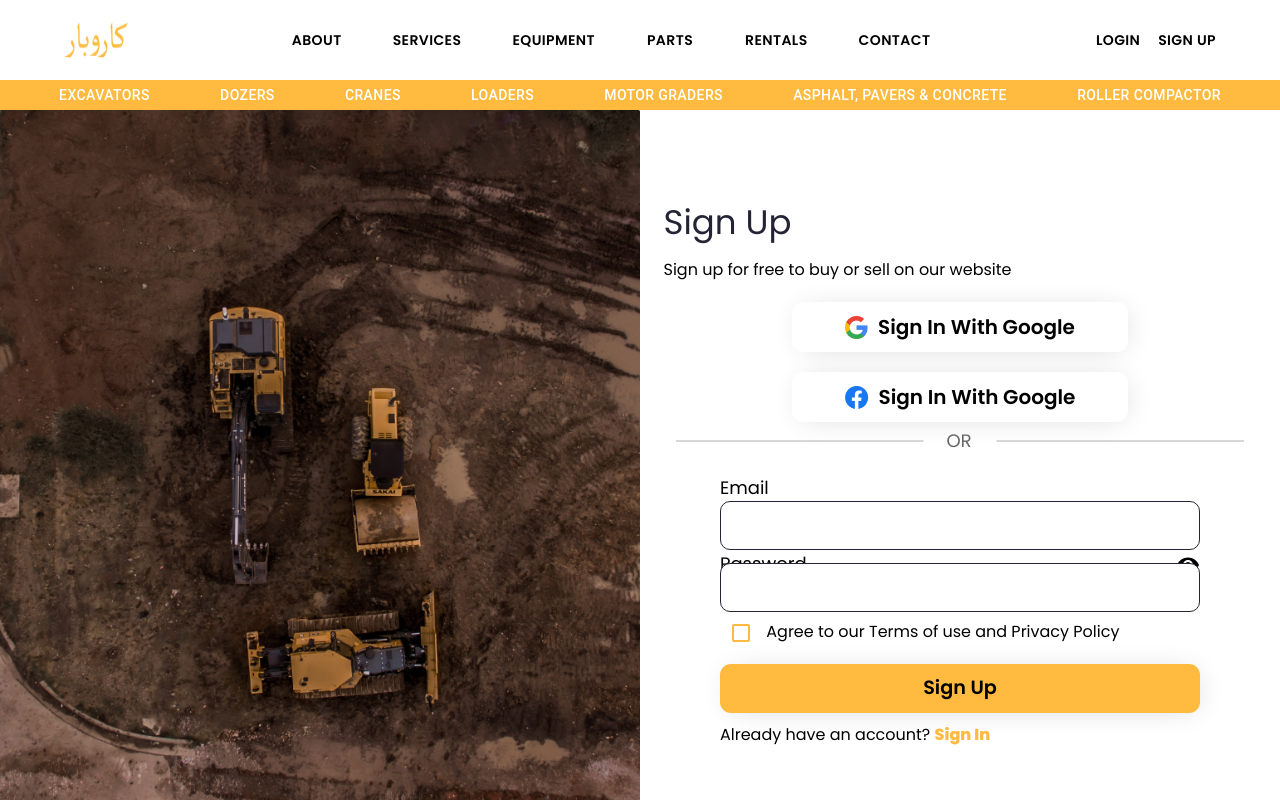
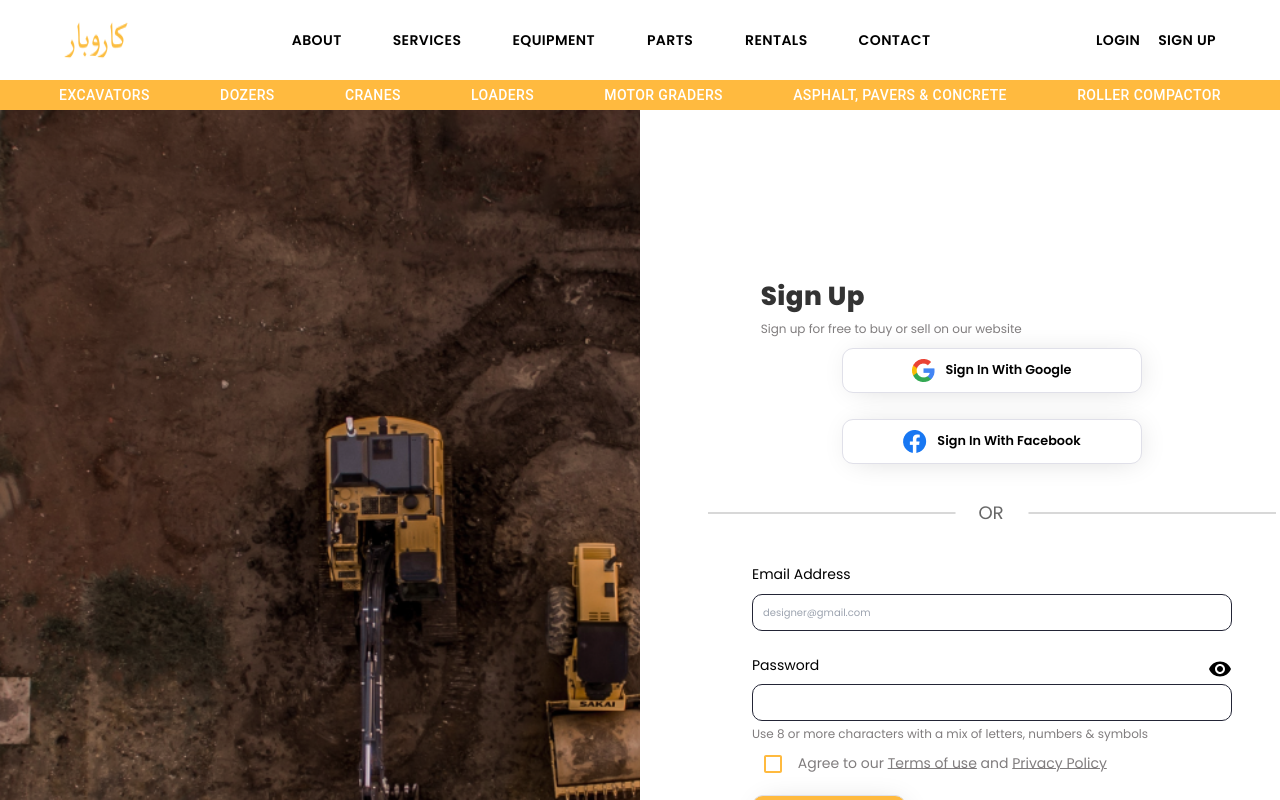
Before and after one commit to Hashir-Khan777/ME-P-Frontend, a React (Create React App) app: page /signup in a window 1280 px wide. Shown: the top 800 px of the page. Built offline with nearby package versions, Linux system fonts and the light colour scheme.

Commit message:
sign up form reponsiveness fixed

```diff
--- a/src/pages/Sign In/index.tsx
+++ b/src/pages/Sign In/index.tsx
@@ -124,7 +124,6 @@ const SignIn = () => {
               cursor: "pointer",
             }}
           >
-            <span></span>{" "}
             <p  className="fa m-0 underline text-[12px]">
               Forget your password
             </p>
--- a/src/pages/Sign In/style.ts
+++ b/src/pages/Sign In/style.ts
@@ -125,7 +125,7 @@ button{
     margin: 10px 0px;
     font-size:12px !important;
     max-width: 75%;
-    width: 20vw;
+    width: 24vw;
 
     img{
         max-width: 7%;
--- a/src/pages/Sign Up/index.tsx
+++ b/src/pages/Sign Up/index.tsx
@@ -1,16 +1,10 @@
 import React, { useEffect, useState } from "react";
 import { FlexChild1, FlexChild2, ParentFlex, StyledButton } from "./style";
-import banner from "../../assets/signIn.png";
 import google from "../../assets/google.png";
 import fb from "../../assets/fb.png";
 import divider from "../../assets/divider.png";
-import buy from "../../assets/Get.png";
-import sell from "../../assets/Shop.png";
-import { TextField, Button } from "@mui/material";
 import { Visibility, VisibilityOff } from "@mui/icons-material";
 import Checkbox from "@mui/material/Checkbox";
-import { auth } from "../../utils/firebase/auth";
-import { createUserWithEmailAndPassword } from "firebase/auth";
 import { Link, useNavigate } from "react-router-dom";
 import { useDispatch, useSelector } from "react-redux";
 import { register } from "../../store/actions/auth.action";
@@ -70,49 +64,40 @@ const SignUp = () => {
   return (
     <>
       <ParentFlex>
-        <FlexChild1>{/* <img src={banner} alt="banner" /> */}</FlexChild1>
+        <FlexChild1></FlexChild1>
         <FlexChild2>
-          <br />
-          <h1 style={{ letterSpacing: "2%" }}>Sign Up </h1>
-          <p className="left">Sign up for free to buy or sell on our website</p>
-
-          <button style={{ width: "336px", fontSize: "20px" }}>
-            {" "}
+          <h1 className="tracking-[0.5px] font-bold text-blackBrown relative sm:left-[-11.2rem] left-0 ">Sign Up</h1>
+          <p className="text-[#807d7e] text-[12px] relative sm:left-[-6.3rem] left-0 mt-1">Sign up for free to buy or sell on our website</p>
+          <button className="secondary-button">
             <img src={google} alt="google" /> Sign In With Google
           </button>
-          <button style={{ width: "336px", fontSize: "20px" }}>
-            <img src={fb} alt="fb" /> Sign In With Google
+          <button className="secondary-button">
+            <img src={fb} alt="fb" /> Sign In With Facebook
           </button>
+          <br />
           <span>
-            <img src={divider} alt="divider" />
+            <img className="mb-[1rem]" src={divider} alt="divider" />
           </span>
           <br />
-
-          <form className="formsize" onSubmit={handleSubmit}>
-            <label>Email</label>
-            <input value={email} onChange={handleEmailChange} required />
+          <form style={{ width: "75%" }} onSubmit={handleSubmit}>
+            <label>Email Address</label>
+            <input placeholder="designer@gmail.com" value={email} onChange={handleEmailChange} required />
             {email && !isEmailValid && (
-              <p className="validation-message">Invalid email format</p>
+              <p className="validation-message">Invalid email</p>
             )}
-
             <label
-              style={{
-                display: "flex",
-                alignItems: "center",
-                justifyContent: "space-between",
-                marginBottom: "-14px",
-              }}
+              className="flex items-center justify-between mt-6"
             >
-              Password{" "}
+              Password
               <p
                 onClick={handleShowPasswordToggle}
-                style={{
-                  border: "none",
-                  background: "transparent",
-                  cursor: "pointer",
-                }}
+                className="border-none bg-transparent cursor-pointer"
               >
-                {showPassword ? <VisibilityOff /> : <Visibility />}
+                {showPassword ? (
+                  <div className="flex"><VisibilityOff className="mb-[-6px] text-[#807d7e] mr-2" /><p className="text-[#807d7e] text-[12px] mt-1">Hide</p></div>
+                ) : (
+                  <Visibility className="mb-[-6px]" />
+                )}
               </p>
             </label>
             <div>
@@ -123,13 +108,14 @@ const SignUp = () => {
                 required
               />
             </div>
+            <p className="text-[#807d7e] text-[12px] mt-1">Use 8 or more characters with a mix of letters, numbers & symbols</p>
             {password && !isPasswordValid && (
               <p className="validation-message">
                 Password should be at least 6 characters
               </p>
             )}
 
-            <p className="fa">
+            <p className="fa text-[#807d7e] text-[14px]">
               {" "}
               <Checkbox
                 sx={{
@@ -139,20 +125,19 @@ const SignUp = () => {
                   },
                 }}
               />{" "}
-              Agree to our Terms of use and Privacy Policy{" "}
+              Agree to our <u>Terms of use</u> and <u>Privacy Policy</u>{" "}
             </p>
             <StyledButton
-              className="fa"
               type="submit"
+              style={{ backgroundColor: "#FFBA3F", cursor: "pointer", color: '#fff' }}
               disabled={!isEmailValid || !isPasswordValid}
-              style={{ backgroundColor: "#FFBA3F", cursor: "pointer" }}
             >
               Sign Up
             </StyledButton>
-            <p className="fa">
+            <p className="fa text-[#3c4242] text-[14px]">
               Already have an account?{" "}
-              <Link to={"/login"} className="coloryellow">
-                <b>Sign In</b>
+              <Link to={"/login"} className="underline font-400 text-[#3c4242]">
+                <b>Log In</b>
               </Link>{" "}
             </p>
           </form>
--- a/src/pages/Sign Up/style.tsx
+++ b/src/pages/Sign Up/style.tsx
@@ -5,176 +5,161 @@ import { table } from "console";
 import banner from "../../assets/signIn.png";
 
 export const ParentFlex = styled.div`
-
 display: flex;
+align-items: center;
 justify-content: space-around;
-max-height: 87.5vh;
-align-items: center;
-
+max-height: 150vh;
+padding-bottom: 0px;
+overflow: hidden;
 `
 
 export const FlexChild1 = styled.div`
 overflow: hidden;
-
 min-width: 50%;
-min-height: 87.5vh;
+min-height: 150vh;
 background-image: url(${banner});
 background-size: cover;
   background-repeat: no-repeat;
 img{
-    width: 100%;
-    height: 100%;
+    max-width: 100%;
+    max-height: 100%;
     overflow: hidden;
-
 }
-
 ${mobile`
-
-    display: none;
-
-
-`}
-
-${tablet`
-
     display: none;
 `}
-
+${tablet`
+    display: none;
+`}
 `
-
 export const FlexChild2 = styled.div`
-
 width: 50%;
 display: flex;
 align-items: center;
 justify-content: center;
 flex-direction: column;
 flex-wrap: wrap;
+position: relative;
+top: -8rem;
+left: 2rem;
 
 .validation-message{
     color: red;
     margin-top: 0px;
 }
 
-.coloryellow{
-    color: ${Theme.YELLOW};
-}
-
-button{
-    border: none;
+.secondary-button{
+    border: 1px solid #E0E0E9;
     border-radius: 11px;
     padding: 10px 20px;
     background-color: ${Theme.WHITE_COLOR};
     color: ${Theme.BLACK_COLOR};
+    box-shadow: ${Theme.BOX_SHADOW} ;
     display: flex;
     align-items: center;
     justify-content: center;
     gap: 10px;
     margin: 10px 0px;
-    font-size: larger;
     font-weight: 600;
-    box-shadow: ${Theme.BOX_SHADOW};
-
+    width: 300px;
+    font-size: 0.8rem;
+    margin-bottom: 1rem
 }
-
-.shadow{
+button{
+    border: 1px solid #E0E0E9;
+    border-radius: 11px;
+    padding: 15px 20px;
+    background-color: ${Theme.WHITE_COLOR};
+    color: ${Theme.BLACK_COLOR};
     box-shadow: ${Theme.BOX_SHADOW} ;
-
-}
-.custombutton{
-    background-color: ${Theme.YELLOW};
-
-
-
-}
-h1{
-    font-size: 34px;
-
-    margin: 0px 0px 10px -465px;
-    color: ${Theme.CHANNEL_BLACK};
-
-}
-
-.left{
-    margin: 0px 0px 10px -245px;
-
-}
-
-.formsize{
-    width: 75%;
-}
-
-${mobile`
-
-.formsize{
-    width: 100%;
-}
-
-
-width: 100%;
-
-      h1{
-    margin: 0px 0px 0px 0px;
-    font-size: 22px;
-
-}
-
-.left{
-    margin: 4px 0px 4px 0px;
-    text-align: center;
-}
-        .imgsize{
-            min-width: 20px;
-        }
-
-
-        button{
-    padding: 10px 15px;
     display: flex;
     align-items: center;
     justify-content: center;
     gap: 10px;
     margin: 10px 0px;
-    font-size:14px !important;
-        max-width: 75%;
+    font-weight: 600;
+    width: 12vw;
+    font-size:1rem;
+    margin-bottom: 1rem
+}
+${mobile`
+    button {
+      font-size: 10px !important;
+    }
+    label {
+      font-size: 10px;
+    }
+    top: 0;
+    left: 0;
+  `}
+${tablet`
+    button {
+      font-size: 12px !important;
+    }
+    label {
+      font-size: 12px;
+    }
+    top: 0;
+    left: 0;
+  `}
+
+h1{
+    font-size: 26px;
+
+}
+
+${mobile`
+
+h1{
+    margin: 0px 0px 0px 0px;
+    font-size: 20px;
+}
+
+button{
+    padding: 8px 16px;
+    display: flex;
+    align-items: center;
+    justify-content: center;
+    gap: 10px;
+    margin: 10px 0px;
+    font-size:12px !important;
+    max-width: 75%;
+    width: 24vw;
 
     img{
         max-width: 7%;
     }
+}
+`}
 
-
-
-}
-
-        `}
-
-label{
-    font-size: large;
+label {
+    font-size: 14px;
 }
 input{
     width: 100%;
     border: 1px solid ${Theme.CHANNEL_BLACK};
     border-radius: 10px;
-    font-size: large;
-    padding: 10px 0px;
+    padding: 10px;
+    font-size: 10px;
+    margin-top: 0.5rem;
 }
 
-
+.coloryellow{
+    color: ${Theme.YELLOW};
+}
 
 ${mobile`
 
 .fa{
     font-size:14px;
 }
-
 label{
-    font-size: 14px;
+    font-size: 12px;
 }
-
 span{
     display: none;
 }
-width: 90%
+width: 100%
 
 `}
 
@@ -183,35 +168,16 @@ span{
     display: none;
 }
 width: 100%
-
 `
-
 }
-
-
-
-
 `
 
 export const StyledButton = styled.button`
-
 border: none;
-background-color: ${Theme.YELLOW};
 border-radius: 5px;
-padding: 0px 18px;
-color: ${Theme.WHITE_COLOR};
-margin: 0px 8px;
+margin: 0px 4px;
 font-weight: bold;
-box-shadow: none;
-width: 100%;
-
-
 ${mobile`
-margin: auto;
-width: 100%;
-.fa{
-    font-size:14px;
-}
 width:100%;
 `}
 `
```
